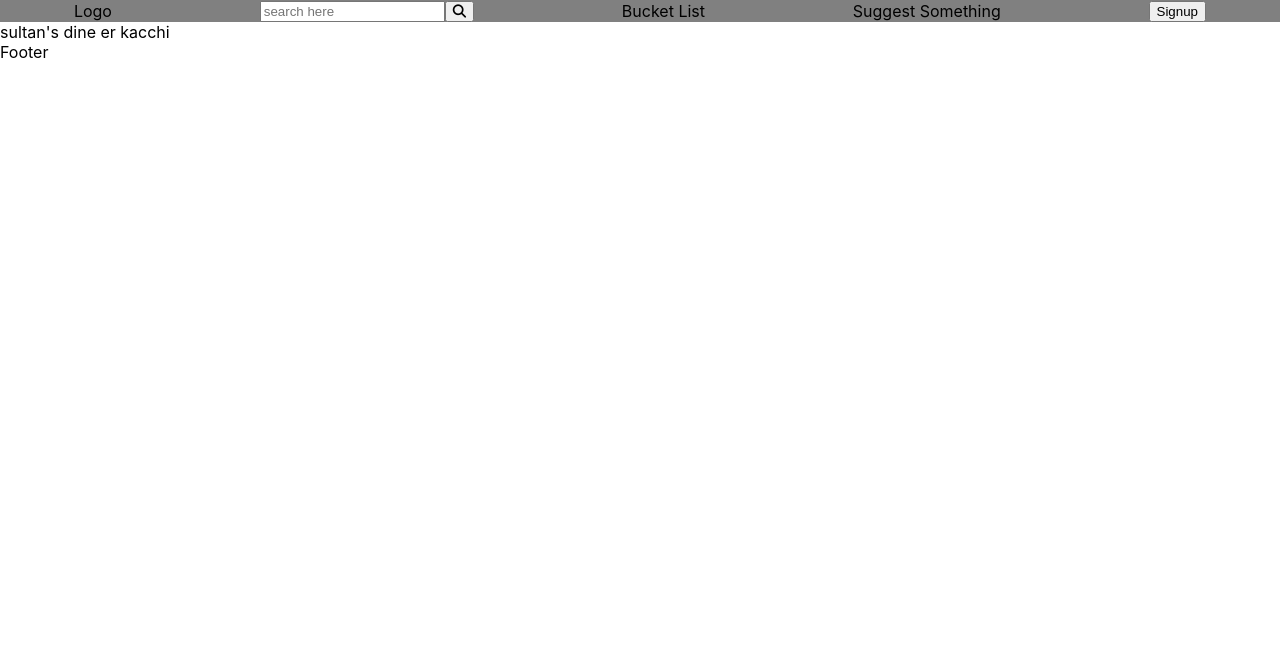
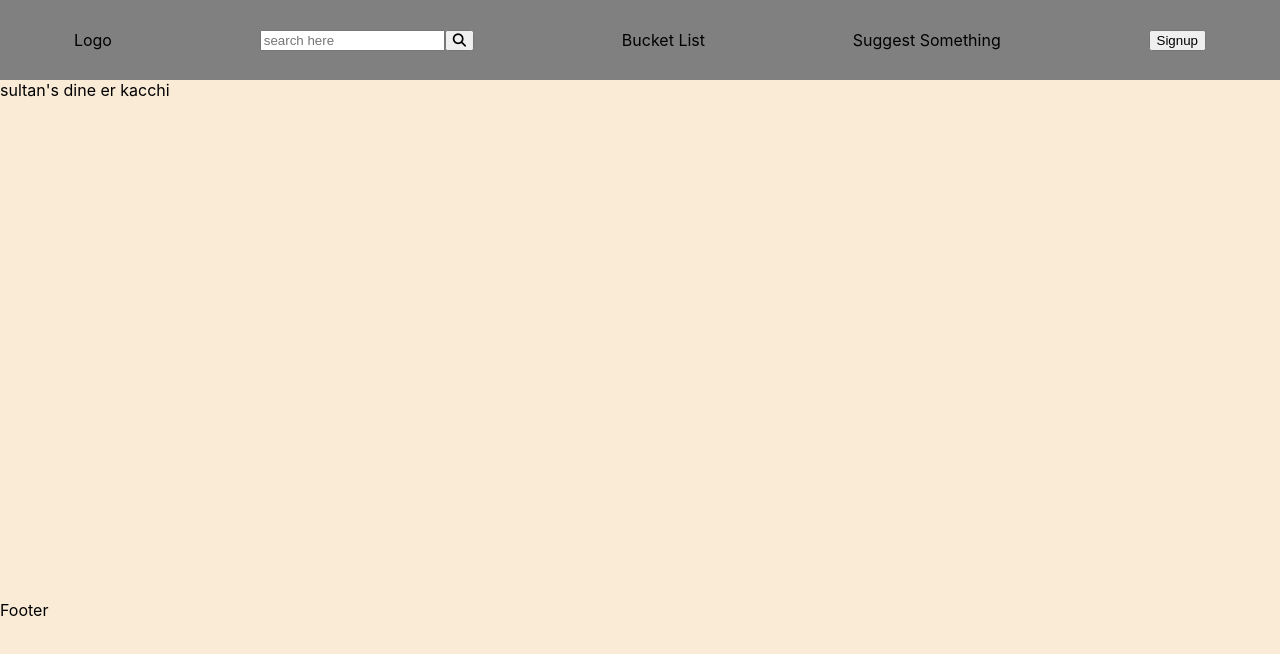
Before and after one commit to MushfiqMashuk/FoodMortem, a Next.js app: page /products/1 in a window 1280 px wide. Shown: the top 654 px of the page. Built offline with nearby package versions, Linux system fonts and the light colour scheme; data requests are answered from the project's data file.

Commit message:
App scaffolding done

```diff
--- /dev/null
+++ b/components/Footer/footer.module.scss
@@ -0,0 +1,4 @@
+.container {
+  background-color: antiquewhite;
+  min-height: 25vh;
+}
--- a/components/Footer/index.jsx
+++ b/components/Footer/index.jsx
@@ -1,9 +1,7 @@
-import React from 'react'
+import styles from "./footer.module.scss";
 
 function Footer() {
-  return (
-    <div>Footer</div>
-  )
+  return <div className={styles.container}>Footer</div>;
 }
 
-export default Footer
+export default Footer;
--- /dev/null
+++ b/components/Layout/index.jsx
@@ -0,0 +1,15 @@
+import Footer from "../Footer";
+import Navbar from "../Navbar";
+import styles from "./layout.module.scss";
+
+function Layout({ children }) {
+  return (
+    <div>
+      <Navbar />
+      <div className={styles.body}>{children}</div>
+      <Footer />
+    </div>
+  );
+}
+
+export default Layout;
--- /dev/null
+++ b/components/Layout/layout.module.scss
@@ -0,0 +1,4 @@
+.body {
+  background-color: antiquewhite;
+  min-height: 65vh;
+}
--- a/components/Navbar/index.jsx
+++ b/components/Navbar/index.jsx
@@ -1,4 +1,3 @@
-import React from "react";
 import styles from "./navbar.module.scss";
 
 function Navbar() {
--- a/components/Navbar/navbar.module.scss
+++ b/components/Navbar/navbar.module.scss
@@ -3,6 +3,7 @@
   justify-content: space-around;
   align-items: center;
   background-color: gray;
+  min-height: 10vh;
 }
 
 .midsection {
@@ -12,5 +13,5 @@
 }
 
 .search_button {
- cursor: pointer;
+  cursor: pointer;
 }
--- a/pages/_app.js
+++ b/pages/_app.js
@@ -1,13 +1,14 @@
-import Footer from '../components/Footer';
-import Navbar from '../components/Navbar';
-import '../styles/globals.css';
+import Layout from "../components/Layout";
+import "../styles/globals.css";
 
 function MyApp({ Component, pageProps }) {
-  return <div>
-    <Navbar/>
-    <Component {...pageProps} />
-    <Footer />
-  </div>
+  return (
+    <div>
+      <Layout>
+        <Component {...pageProps} />
+      </Layout>
+    </div>
+  );
 }
 
-export default MyApp
+export default MyApp;
--- a/pages/products/[productId].js
+++ b/pages/products/[productId].jsx
@@ -1,6 +1,7 @@
 import { useRouter } from "next/router";
 import React from "react";
 import LoadingSpinner from "../../components/LoadingSpinner";
+import styles from "./singleProduct.module.scss";
 
 function SingleProduct({ products }) {
   const router = useRouter();
@@ -9,7 +10,11 @@ function SingleProduct({ products }) {
     return <LoadingSpinner />;
   }
 
-  return <div>{`${products.brand} er ${products.name}`}</div>;
+  return (
+    <div
+      className={styles.container}
+    >{`${products.brand} er ${products.name}`}</div>
+  );
 }
 
 export default SingleProduct;
--- /dev/null
+++ b/pages/products/singleProduct.module.scss
@@ -0,0 +1,4 @@
+// .container {
+//   background-color: antiquewhite;
+//   min-height: 65vh;
+// }
```
Also changed, not shown: components/LoadingSpinner/index.jsx (renamed from components/LoadingSpinner/index.js).
